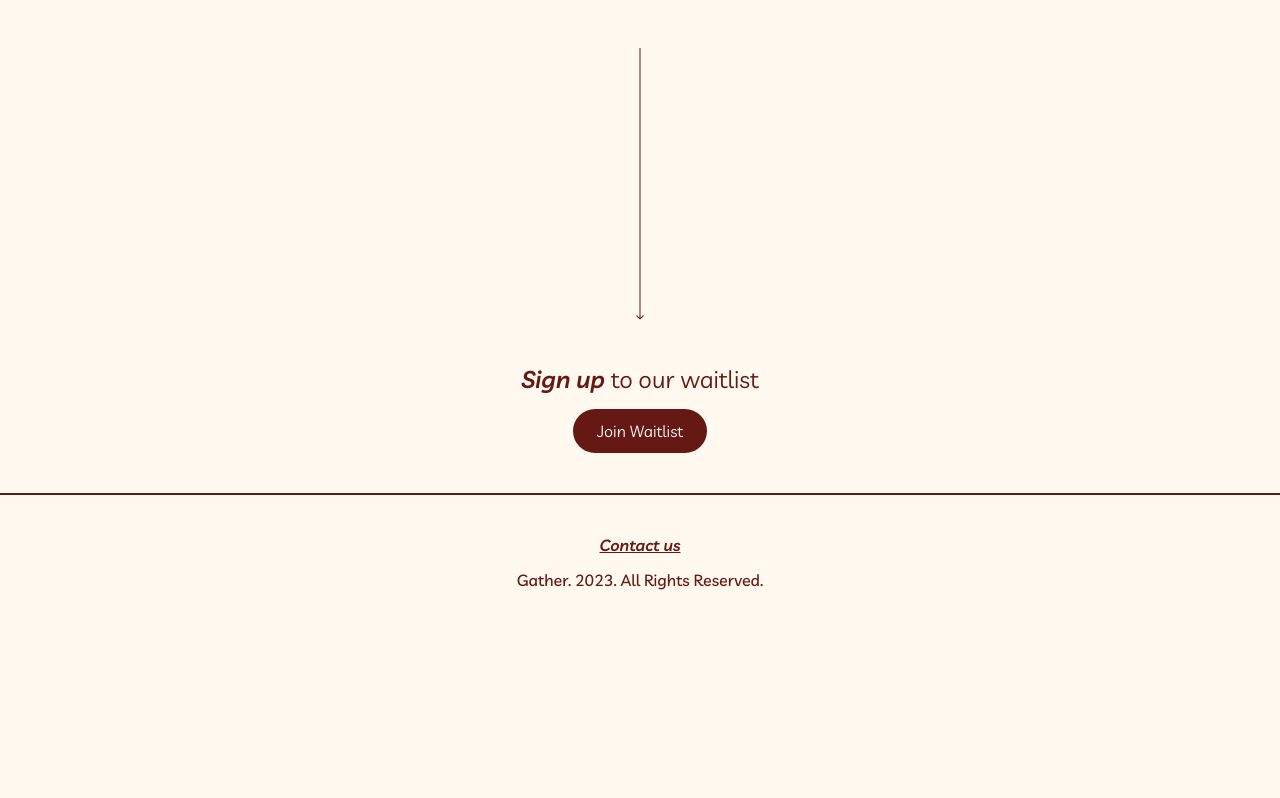
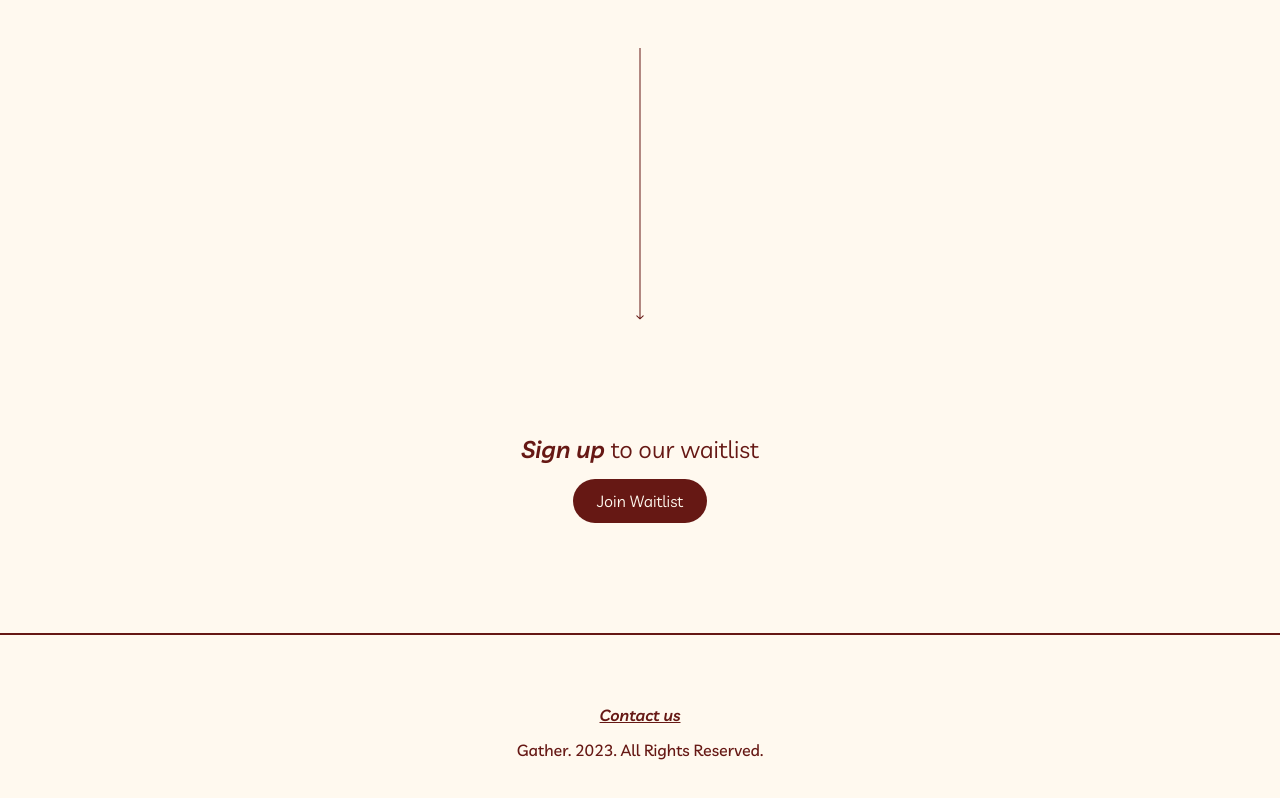
Before and after one commit to zeinabfarag/gather, a React (Create React App) app: page / in a window 1280 px wide. Shown: the part 1583-2381 px from the top of the page. Before the commit the page ends 2213 px from the top, so only its background shows below. Built offline with nearby package versions, Linux system fonts and the light colour scheme.

Commit message:
fix padding

```diff
--- a/src/components/Footer/Footer.scss
+++ b/src/components/Footer/Footer.scss
@@ -3,7 +3,7 @@
   flex-direction: column;
   align-items: center;
   justify-content: center;
-  padding: 40px 0px;
+  padding: 70px 0px;
   border-top: 2px solid var(--wine);
   width: 100%;
 
--- a/src/components/SignUp/SignUp.scss
+++ b/src/components/SignUp/SignUp.scss
@@ -3,7 +3,7 @@
   flex-direction: column;
   align-items: center;
   justify-content: center;
-  padding: 40px 0px;
+  padding: 110px 0px;
   &-header {
     font-size: 24px;
     padding-bottom: 15px;
```
